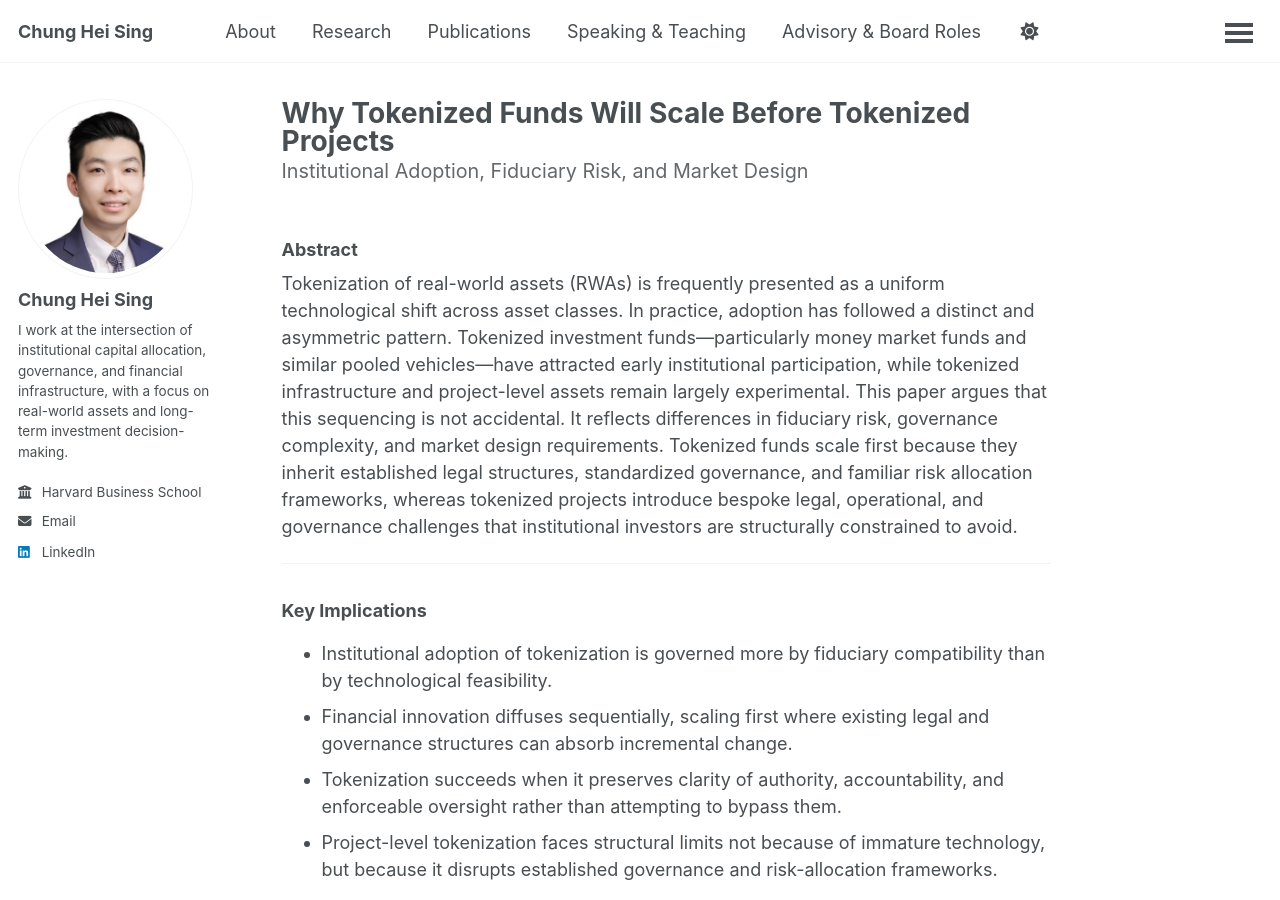
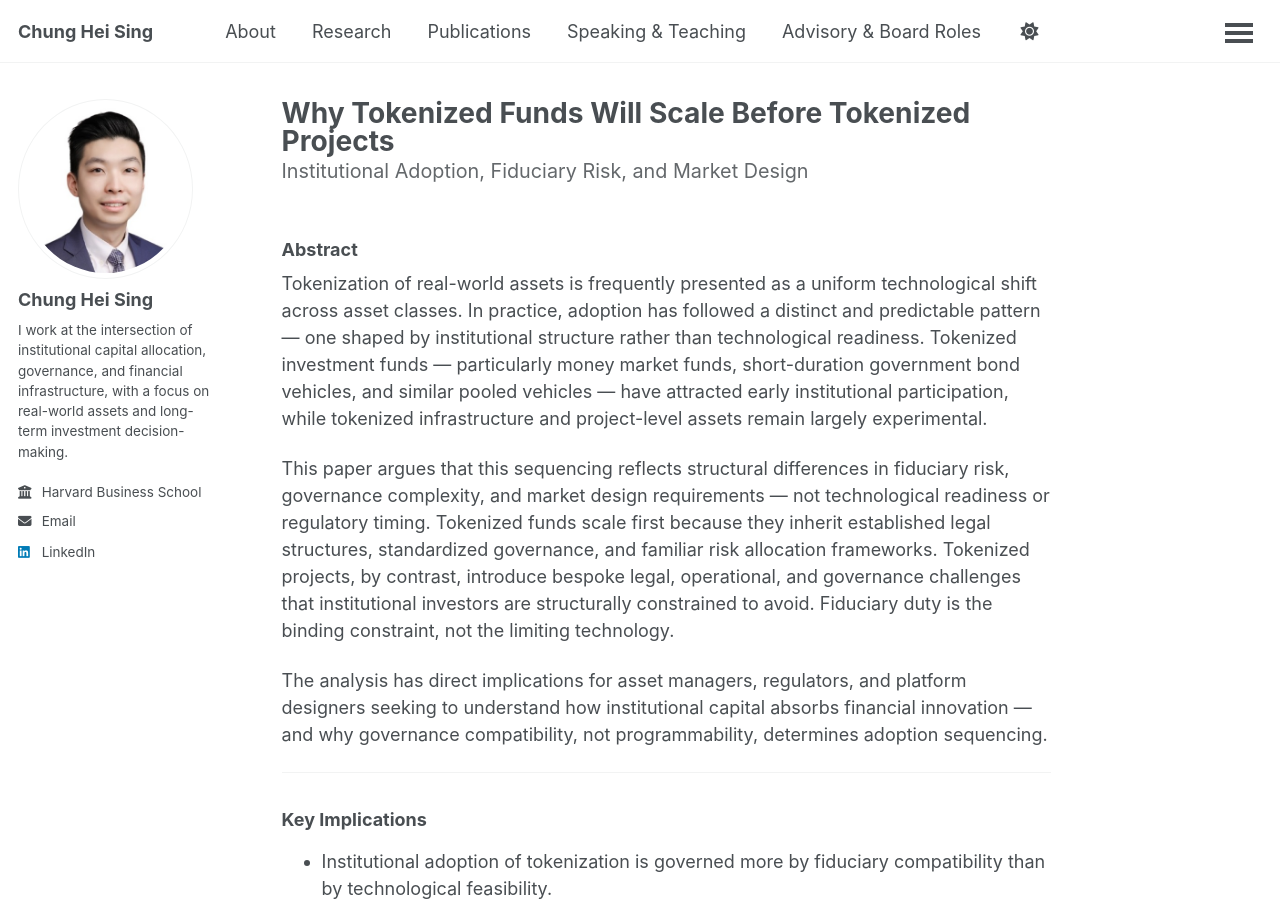
Before and after one commit to chungheising/chungheising.github.io, a Jekyll site: the page built from _publications/2024_10_Why_Tokenized_Funds_Scale_Before_Tokenized_Projects.md, in a window 1280 px wide and 900 px high. Built offline with Jekyll 4.4.1, drawn with Linux system fonts in a browser that asks for light colours; a script bundle is joined from its source files by our own code; library files that are not in the unit come from our copies.

Commit message:
Update 2024_10_Why_Tokenized_Funds_Scale_Before_Tokenized_Projects.md

```diff
--- a/_publications/2024_10_Why_Tokenized_Funds_Scale_Before_Tokenized_Projects.md
+++ b/_publications/2024_10_Why_Tokenized_Funds_Scale_Before_Tokenized_Projects.md
@@ -8,12 +8,16 @@ venue: "Working Paper"
 paper_date: "2024"
 category: digital_tokenized
 excerpt: "Tokenized funds scale before tokenized projects because they inherit standardized legal structures, fiduciary governance, and regulatory compatibility that institutional investors are structurally required to preserve."
-paperurl: /files/Sing_2024_Why_Tokenized_Funds_Will_Scale_Before_Tokenized_Projects_v7.pdf
+paperurl: /files/Sing_2024_Why_Tokenized_Funds_Will_Scale_Before_Tokenized_Projects.pdf
 citation: "Sing, C. H. (2024). Why tokenized funds will scale before tokenized projects: Institutional adoption, fiduciary risk, and market design. Working paper."
 ---
 
 ### Abstract
-Tokenization of real-world assets (RWAs) is frequently presented as a uniform technological shift across asset classes. In practice, adoption has followed a distinct and asymmetric pattern. Tokenized investment funds—particularly money market funds and similar pooled vehicles—have attracted early institutional participation, while tokenized infrastructure and project-level assets remain largely experimental. This paper argues that this sequencing is not accidental. It reflects differences in fiduciary risk, governance complexity, and market design requirements. Tokenized funds scale first because they inherit established legal structures, standardized governance, and familiar risk allocation frameworks, whereas tokenized projects introduce bespoke legal, operational, and governance challenges that institutional investors are structurally constrained to avoid.
+Tokenization of real-world assets is frequently presented as a uniform technological shift across asset classes. In practice, adoption has followed a distinct and predictable pattern — one shaped by institutional structure rather than technological readiness. Tokenized investment funds — particularly money market funds, short-duration government bond vehicles, and similar pooled vehicles — have attracted early institutional participation, while tokenized infrastructure and project-level assets remain largely experimental.
+
+This paper argues that this sequencing reflects structural differences in fiduciary risk, governance complexity, and market design requirements — not technological readiness or regulatory timing. Tokenized funds scale first because they inherit established legal structures, standardized governance, and familiar risk allocation frameworks. Tokenized projects, by contrast, introduce bespoke legal, operational, and governance challenges that institutional investors are structurally constrained to avoid. Fiduciary duty is the binding constraint, not the limiting technology.
+
+The analysis has direct implications for asset managers, regulators, and platform designers seeking to understand how institutional capital absorbs financial innovation — and why governance compatibility, not programmability, determines adoption sequencing.
 
 ---
 
```
